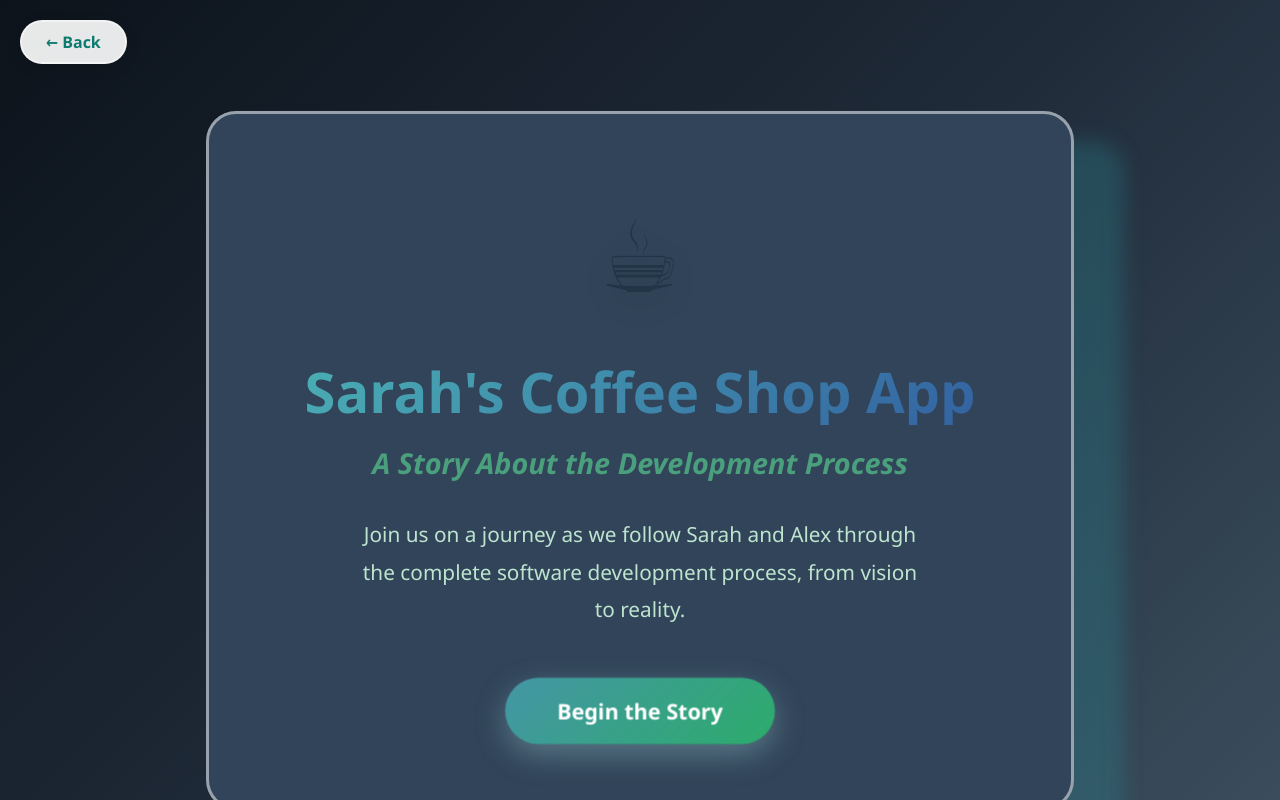
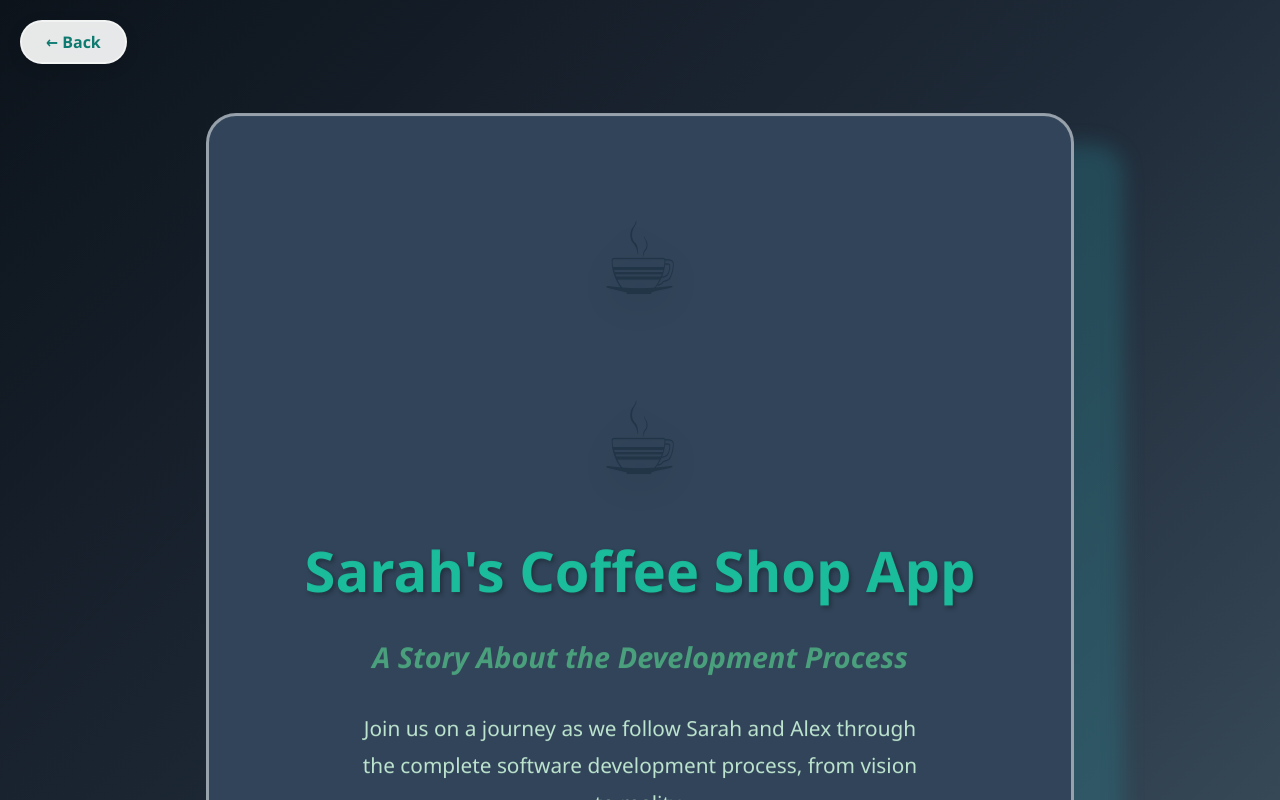
Before and after one commit to Sripradha17/Software-Development-Process, a React (Vite) app: page /story in a window 1280 px wide. Shown: the top 800 px of the page. Built offline with nearby package versions, Linux system fonts and the light colour scheme.

Commit message:
story page and data update

```diff
--- a/src/pages/constants/story.js
+++ b/src/pages/constants/story.js
@@ -11,13 +11,13 @@ const chapters = [
       'Alex took notes, asking questions: "How many drink options? Payment methods? Loyalty program?"',
       "Together, they created a detailed plan - like an architect's blueprint before building a house.",
     ],
-    illustration: "💭📋",
+    illustration: "💭 📋 ",
   },
   {
     id: 1,
     title: "Chapter 2: The Blueprint",
     subtitle: "Design & Architecture",
-    icon: "📐",
+    icon: "📐 ",
     story: [
       "Alex sketched wireframes on napkins at Sarah's coffee shop.",
       '"The app needs three main screens: Menu, Customization, and Checkout," he explained, drawing boxes and arrows.',
@@ -27,13 +27,13 @@ const chapters = [
       "• A notification service for order updates",
       "It was like planning a building - you need to know where the kitchen, dining area, and storage will go before laying the first brick.",
     ],
-    illustration: "🏗️📱",
+    illustration: "🏗 📱 ",
   },
   {
     id: 2,
     title: "Chapter 3: The Construction",
     subtitle: "Implementation/Coding",
-    icon: "💻",
+    icon: "💻 ",
     story: [
       "For three months, Alex worked in his home office, typing code line by line.",
       "Each day was like a craftsman building furniture:",
@@ -42,13 +42,13 @@ const chapters = [
       "• Wednesday: Integrated the payment system (like setting up the cash register)",
       "Sarah would visit weekly to see progress, watching her dream take digital form.",
     ],
-    illustration: "⌨️🔨",
+    illustration: "⌨ 🔨 ",
   },
   {
     id: 3,
     title: "Chapter 4: The Quality Check",
     subtitle: "Testing",
-    icon: "🔍",
+    icon: "🔍 ",
     story: [
       "Before opening day, Alex became a detective, hunting for problems:",
       "• He tested ordering 100 lattes at once (stress testing)",
@@ -56,26 +56,26 @@ const chapters = [
       "• He asked his friends to use the app and report any confusion (user testing)",
       "Just like Sarah taste-tested every coffee recipe before adding it to her menu, every feature needed thorough testing.",
     ],
-    illustration: "🔬✅",
+    illustration: "🔬 ✅ ",
   },
   {
     id: 4,
     title: "Chapter 5: The Grand Opening",
     subtitle: "Deployment",
-    icon: "🚀",
+    icon: "🚀 ",
     story: [
       "Launch day arrived!",
       "Alex carefully moved the app from his development computer to the app stores, like moving from a prototype kitchen to a real restaurant.",
       "He set up monitoring systems - digital security cameras that would alert him if anything went wrong.",
       "The app went live at midnight, and by morning, Sarah's first digital orders were flowing in.",
     ],
-    illustration: "🎉📲",
+    illustration: "🎉 📲 ",
   },
   {
     id: 5,
     title: "Chapter 6: The Journey Continues",
     subtitle: "Maintenance & Evolution",
-    icon: "🔧",
+    icon: "🔧 ",
     story: [
       "Success brought new challenges:",
       "• Week 2: A bug caused double-charging (emergency fix needed)",
@@ -83,20 +83,20 @@ const chapters = [
       "• Month 6: Holiday rush required server upgrades (scaling)",
       "Alex became like Sarah's maintenance crew, constantly improving and fixing the app, just as Sarah continuously refined her coffee recipes and shop atmosphere.",
     ],
-    illustration: "⚙️📈",
+    illustration: "⚙ 📈 ",
   },
   {
     id: 6,
     title: "The Moral of the Story",
     subtitle: "Understanding the Process",
-    icon: "✨",
+    icon: "✨ ",
     story: [
       "The development process isn't just about coding - it's about transforming dreams into reality through careful planning, skilled craftsmanship, rigorous testing, and ongoing care.",
       "Just as Sarah's coffee shop needed planning (menu design), construction (building the space), quality control (recipe testing), opening day (grand opening), and ongoing maintenance (daily operations), software development follows the same human pattern.",
       "Every great app, like every great coffee shop, starts with someone's vision and succeeds through a disciplined process that turns ideas into experiences that delight users every day.",
-      "And that's how Sarah's simple idea became the most popular coffee ordering app in her city - through the magic of a well-executed development process! ☕📱",
+      "And that's how Sarah's simple idea became the most popular coffee ordering app in her city - through the magic of a well-executed development process! ☕📱 ",
     ],
-    illustration: "🌟💡",
+    illustration: "🌟 💡 ",
   },
 ];
 export default chapters;
--- a/src/pages/story.jsx
+++ b/src/pages/story.jsx
@@ -128,8 +128,11 @@ const DevelopmentProcessStory = () => {
             {" "}
             <motion.div style={styles.introContent} animate={floatingAnimation}>
               {" "}
-              <motion.div style={styles.introIcon}> ☕ </motion.div>{" "}
-              <motion.h1 style={styles.contentIntroTitle}>
+              <motion.div style={styles.introIcon}> ☕ </motion.div>
+              {""}
+              <motion.div style={styles.introIcon}> ☕ </motion.div>
+              {""}
+              <motion.h1 style={styles.introTitle}>
                 {" "}
                 Sarah's Coffee Shop App{" "}
               </motion.h1>{" "}
@@ -242,6 +245,7 @@ const DevelopmentProcessStory = () => {
             style={styles.chapterContent}
             variants={containerVariants}
           >
+
             {/* Chapter Icon */}
             <motion.div
               style={styles.chapterIcon}
@@ -318,7 +322,7 @@ const DevelopmentProcessStory = () => {
                     },
                   }}
                 >
-                  Let's Go Plan! 📋✨
+                  Let's Go Plan! 📋 ✨
                 </motion.button>
               </motion.div>
             )}
@@ -367,6 +371,7 @@ const DevelopmentProcessStory = () => {
         >
           Next →
         </motion.button>
+
       </div>
 
       {/* Chapter counter */}
@@ -400,11 +405,10 @@ const DevelopmentProcessStory = () => {
             delay: Math.random() * 3,
           }}
         >
-          {["☕", "📱", "💻", "🚀", "✨"][Math.floor(Math.random() * 5)]}
+          {["☕", "📱 ", "💻 ", "🚀 ", "✨ "][Math.floor(Math.random() * 5)]}
         </motion.div>
       ))}
     </div>
   );
 };
-
 export default DevelopmentProcessStory;
```
